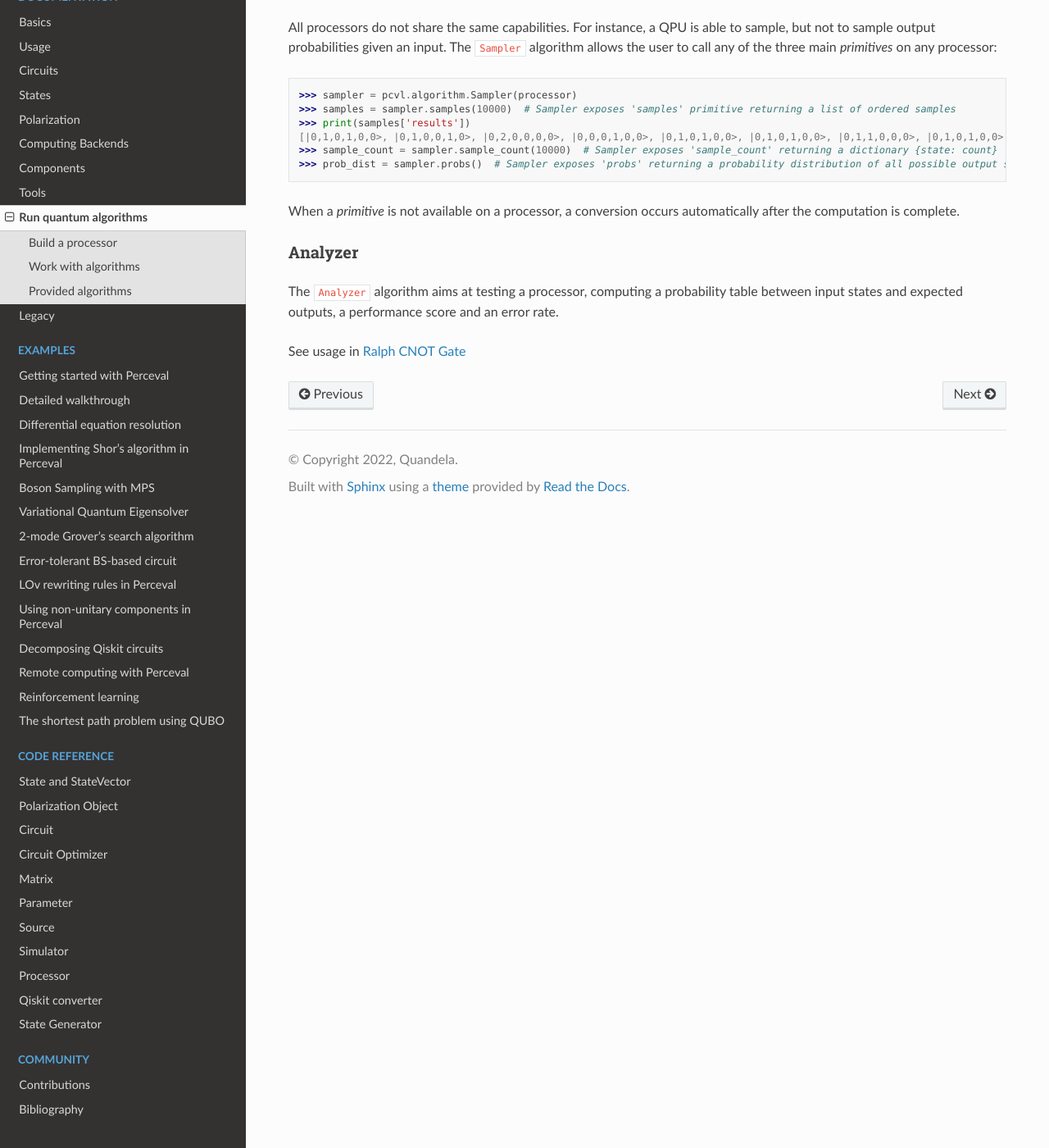
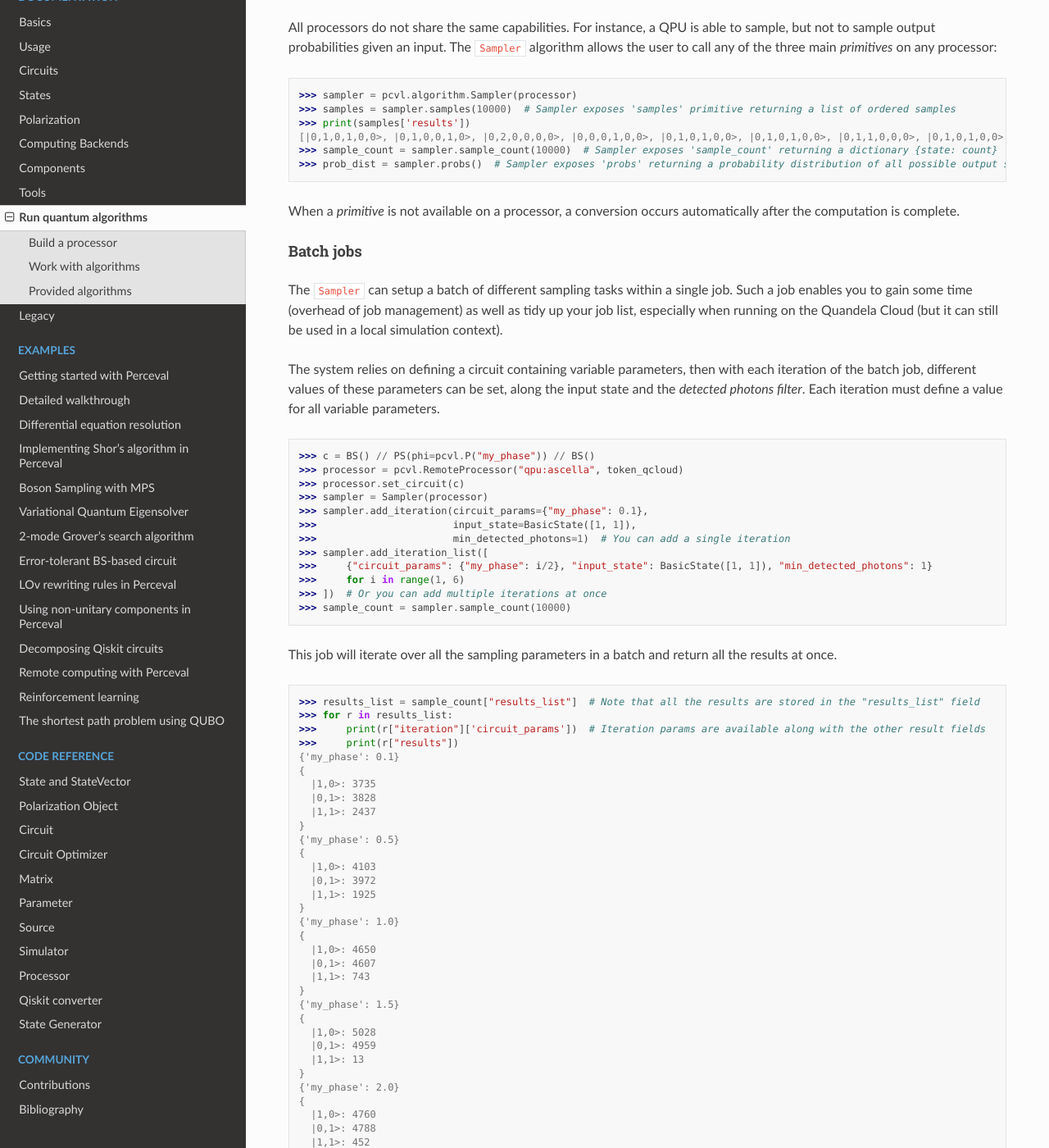
Before and after one commit to Quandela/Perceval, a Sphinx documentation site: the page built from docs/source/algorithms.rst, in a window 1280 px wide and 1400 px high, scrolled down 5111 px. Shown: the whole window at 82% size. Built offline with Sphinx 7.4.7 and the Read the Docs theme 2.0.0, drawn with Linux system fonts in a browser that asks for light colours; pages that are not in the unit, such as notebooks, are missing from menus; some of the changed text lies outside the part shown.

Commit message:
Add user doc for Sampler iterations (batch jobs)

```diff
--- a/docs/source/algorithms.rst
+++ b/docs/source/algorithms.rst
@@ -184,6 +184,73 @@
 
 When a `primitive` is not available on a processor, a conversion occurs automatically after the computation is complete.
 
+Batch jobs
+++++++++++
+
+The ``Sampler`` can setup a batch of different sampling tasks within a single job. Such a job enables you to gain
+some time (overhead of job management) as well as tidy up your job list, especially when running on the Quandela Cloud
+(but it can still be used in a local simulation context).
+
+The system relies on defining a circuit containing variable parameters, then with each iteration of the batch job,
+different values of these parameters can be set, along the input state and the `detected photons filter`. Each iteration
+must define a value for all variable parameters.
+
+>>> c = BS() // PS(phi=pcvl.P("my_phase")) // BS()
+>>> processor = pcvl.RemoteProcessor("qpu:ascella", token_qcloud)
+>>> processor.set_circuit(c)
+>>> sampler = Sampler(processor)
+>>> sampler.add_iteration(circuit_params={"my_phase": 0.1},
+>>>                       input_state=BasicState([1, 1]),
+>>>                       min_detected_photons=1)  # You can add a single iteration
+>>> sampler.add_iteration_list([
+>>>     {"circuit_params": {"my_phase": i/2}, "input_state": BasicState([1, 1]), "min_detected_photons": 1}
+>>>     for i in range(1, 6)
+>>> ])  # Or you can add multiple iterations at once
+>>> sample_count = sampler.sample_count(10000)
+
+This job will iterate over all the sampling parameters in a batch and return all the results at once.
+
+>>> results_list = sample_count["results_list"]  # Note that all the results are stored in the "results_list" field
+>>> for r in results_list:
+>>>     print(r["iteration"]['circuit_params'])  # Iteration params are available along with the other result fields
+>>>     print(r["results"])
+{'my_phase': 0.1}
+{
+  |1,0>: 3735
+  |0,1>: 3828
+  |1,1>: 2437
+}
+{'my_phase': 0.5}
+{
+  |1,0>: 4103
+  |0,1>: 3972
+  |1,1>: 1925
+}
+{'my_phase': 1.0}
+{
+  |1,0>: 4650
+  |0,1>: 4607
+  |1,1>: 743
+}
+{'my_phase': 1.5}
+{
+  |1,0>: 5028
+  |0,1>: 4959
+  |1,1>: 13
+}
+{'my_phase': 2.0}
+{
+  |1,0>: 4760
+  |0,1>: 4788
+  |1,1>: 452
+}
+{'my_phase': 2.5}
+{
+  |1,0>: 4155
+  |0,1>: 4252
+  |1,1>: 1593
+}
+
 Analyzer
 ^^^^^^^^
 
```
